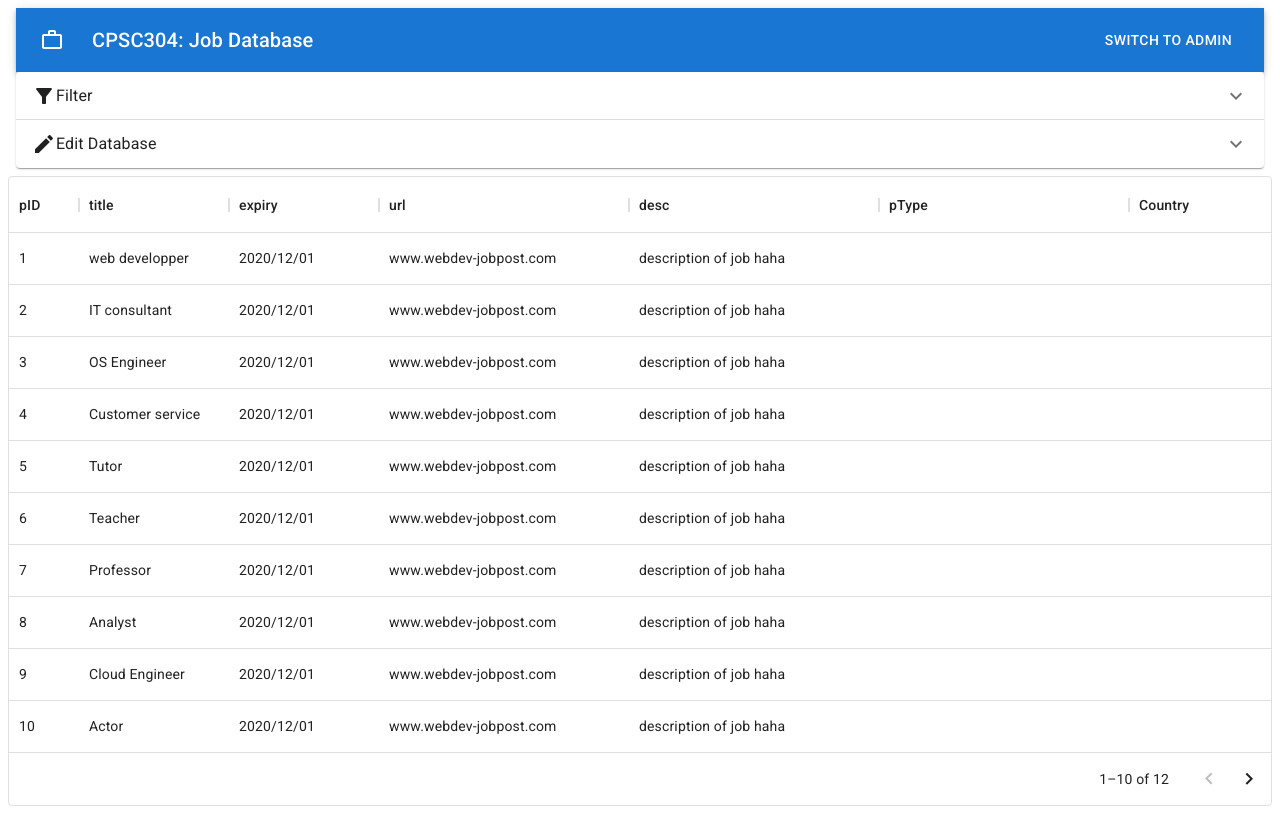
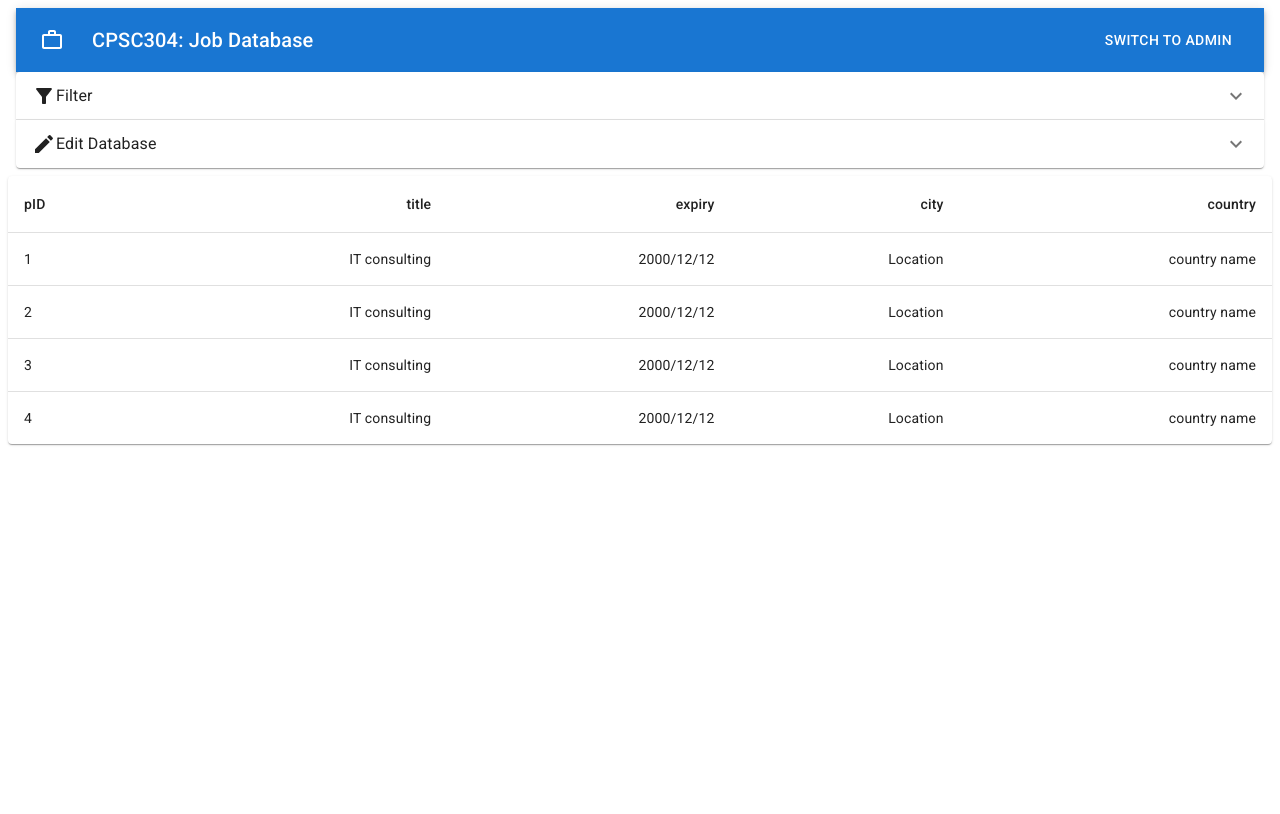
Before and after one commit to RamitKataria/jobs-database, a React (Create React App) app in the folder client/: page / in a window 1280 px wide. Built offline with nearby package versions, Linux system fonts and the light colour scheme.

Commit message:
add checkbox handler & create table from json file

```diff
--- a/client/src/App.jsx
+++ b/client/src/App.jsx
@@ -1,4 +1,4 @@
-import React from 'react';
+import React from "react";
 import AppBar from '@mui/material/AppBar';
 import Box from '@mui/material/Box';
 import Toolbar from '@mui/material/Toolbar';
@@ -15,40 +15,13 @@ import Container from '@mui/material/Container';
 import Checkbox from '@mui/material/Checkbox';
 import FormGroup from '@mui/material/FormGroup';
 import FormControlLabel from '@mui/material/FormControlLabel';
-import { DataGrid } from '@mui/x-data-grid';
 import ModeEditIcon from '@mui/icons-material/ModeEdit';
 import TextField from '@mui/material/TextField';
 import ButtonGroup from '@mui/material/ButtonGroup';
-
-/* Data for table*/
-const columns = [
-    {field: "id", headerName: "pID", width: 70},
-    {field: "title", headerName: "title", width: 150},
-    {field: "expiry", headerName: "expiry", width: 150},
-    {field: "url", headerName: "url", width: 250},
-    {field: "desc", headerName: "desc", sortable: false, width: 250},
-    {field: "pType", headerName: "pType", sortable: false, width: 250},
-    {field: "Country", headerName: "Country", sortable: false, width: 250},
-    {field: "City", headerName: "City", sortable: false, width: 250},
-    {field: "reqID", headerName: "reqID", sortable: false, width: 250}
-];
-
-const rows = [
-    {id: 1, title: "web developper", expiry: "2020/12/01", url: "www.webdev-jobpost.com", desc: "description of job haha"},
-    {id: 2, title: "IT consultant", expiry: "2020/12/01", url: "www.webdev-jobpost.com", desc: "description of job haha"},
-    {id: 3, title: "OS Engineer", expiry: "2020/12/01", url: "www.webdev-jobpost.com", desc: "description of job haha"},
-    {id: 4, title: "Customer service", expiry: "2020/12/01", url: "www.webdev-jobpost.com", desc: "description of job haha"},
-    {id: 5, title: "Tutor", expiry: "2020/12/01", url: "www.webdev-jobpost.com", desc: "description of job haha"},
-    {id: 6, title: "Teacher", expiry: "2020/12/01", url: "www.webdev-jobpost.com", desc: "description of job haha"},
-    {id: 7, title: "Professor", expiry: "2020/12/01", url: "www.webdev-jobpost.com", desc: "description of job haha"},
-    {id: 8, title: "Analyst", expiry: "2020/12/01", url: "www.webdev-jobpost.com", desc: "description of job haha"},
-    {id: 9, title: "Cloud Engineer", expiry: "2020/12/01", url: "www.webdev-jobpost.com", desc: "description of job haha"},
-    {id: 10, title: "Actor", expiry: "2020/12/01", url: "www.webdev-jobpost.com", desc: "description of job haha"},
-    {id: 11, title: "Actress", expiry: "2020/12/01", url: "www.webdev-jobpost.com", desc: "description of job haha"},
-    {id: 12, title: "RandomJob", expiry: "2020/12/01", url: "www.webdev-jobpost.com", desc: "description of job haha"}
-];
+import { TableCell, TableContainer, TableHead, TableRow, Paper, Table, TableBody } from "@mui/material";
 
 
+import DataTable from "./data/sampleData.json";
 
 /* App component */
 
@@ -131,6 +104,40 @@ const App = () => {
     }
 
 
+    // check the filter, query and get data
+    async function tryingToFetch(){
+        fetch("https://jobsdata.herokuapp.com/api/")
+            .then(res => res.json())
+            .then(data => console.log(data))
+    }
+
+    // Object to Monitor if filter Checkbox is checked or not
+    let filterChecker = {
+        ShowExpiredJobs: true,
+        ShowURL: false,
+        ShowPositionType: false,
+        ShowRequiredID: false
+    };
+
+    /* on click handler of checkbox in filter section */
+    const filterExpCheck =() =>{
+        filterChecker.ShowExpiredJobs = !filterChecker.ShowExpiredJobs;
+    }
+
+    const filterURLCheck =() =>{
+        filterChecker.ShowURL = !filterChecker.ShowURL;
+        console.log(filterChecker.ShowURL);
+    }
+
+    const filterPTCheck =() =>{
+        filterChecker.ShowPositionType = !filterChecker.ShowPositionType;
+    }
+
+    const filterRICheck =() => {
+        filterChecker.ShowRequiredID = !filterChecker.ShowRequiredID;
+    }
+
+
     return(
         <>
         <body>
@@ -160,13 +167,16 @@ const App = () => {
                     <Container maxWidth="md">
                                         <Typography variant="h6">Selection Query <br /></Typography>
                                             <FormGroup>
-                                                <FormControlLabel control={<Checkbox defaultChecked/>} label="Show Expired Jobs" />
+                                                <FormControlLabel control={<Checkbox defaultChecked/>} label="Show Expired Jobs" onClick={filterExpCheck} />
                                             </FormGroup>
                                         <Typography variant="h6">Projection Query <br /></Typography>
-                                                    <FormControlLabel control={<Checkbox />} label="URL" />
-                                                    <FormControlLabel control={<Checkbox />} label="Position Type" />
-                                                    <FormControlLabel control={<Checkbox />} label="Requirement ID" />
-                                    </Container>
+                                                    <FormControlLabel control={<Checkbox />} label="URL" onClick={filterURLCheck} />
+                                                    <FormControlLabel control={<Checkbox />} label="Position Type" onClick={filterPTCheck} />
+                                                    <FormControlLabel control={<Checkbox />} label="Requirement ID" onClick={filterRICheck} />
+                                        <Box sx={{display: 'flex',flexDirection: 'column', alignItems: 'center','& > *': {  m: 1,},  }}>
+                                            <Button variant ="contained" disableElevation onClick={tryingToFetch} align="right">Search</Button>
+                                        </Box>
+                    </Container>
                     </AccordionDetails>
                 </Accordion>
                 <Accordion id="AdminMode">
@@ -195,9 +205,6 @@ const App = () => {
                                 <Box sx={{display: 'flex',flexDirection: 'column', alignItems: 'center','& > *': {  m: 1,},  }}>
                                     <Button variant ="contained" disableElevation onClick={submitInsertDataClick} align="right">Insert</Button>
                                 </Box>
-
-
-
                             </Box>
                         </div>
                         <div id="UpdateMode">
@@ -232,10 +239,39 @@ const App = () => {
 
 
 
+
+
+
+
         <main>
-            <div style={{height: 630, with: "100%"}}>
-                       <DataGrid rows={rows} columns={columns} pageSize={10} rowPerPageOptions={[10]} />
-            </div>
+
+        <TableContainer component={Paper}>
+            <Table sx={{ minWidth: 650 }} aria-label="simple table">
+                <TableHead>
+                    <TableRow>
+                        <TableCell>pID</TableCell>
+                        <TableCell align="right">title</TableCell>
+                        <TableCell align="right">expiry</TableCell>
+                        <TableCell align="right">city</TableCell>
+                        <TableCell align="right">country</TableCell>
+                    </TableRow>
+                </TableHead>
+                <TableBody>
+                {DataTable.map((row) => (
+                    <TableRow
+                        key={row.name}
+                        sx={{ '&:last-child td, &:last-child th': { border: 0 } }}
+                    >
+                        <TableCell align="left">{row.pID}</TableCell>
+                        <TableCell align="right">{row.title}</TableCell>
+                        <TableCell align="right">{row.expiry}</TableCell>
+                        <TableCell align="right">{row.city}</TableCell>
+                        <TableCell align="right">{row.country}</TableCell>
+                    </TableRow>
+                ))}
+                </TableBody>
+            </Table>
+        </TableContainer>
         </main>
         </>
 
--- /dev/null
+++ b/client/src/data/sampleData.json
@@ -0,0 +1,30 @@
+[
+    {
+        "pID": 1,
+        "title": "IT consulting",
+        "expiry": "2000/12/12",
+        "city": "Location",
+        "country": "country name"
+    },
+    {
+        "pID": 2,
+        "title": "IT consulting",
+        "expiry": "2000/12/12",
+        "city": "Location",
+        "country": "country name"
+    },
+    {
+        "pID": 3,
+        "title": "IT consulting",
+        "expiry": "2000/12/12",
+        "city": "Location",
+        "country": "country name"
+    },
+    {
+        "pID": 4,
+        "title": "IT consulting",
+        "expiry": "2000/12/12",
+        "city": "Location",
+        "country": "country name"
+    }
+]
```
